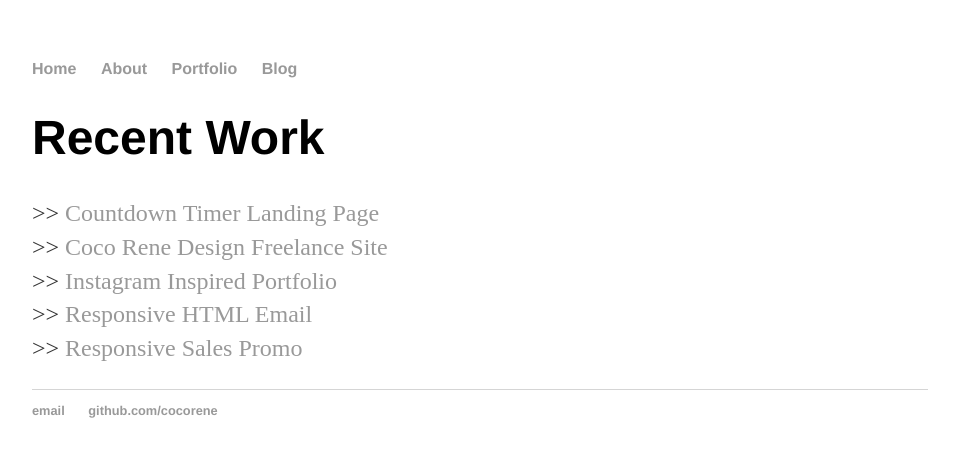
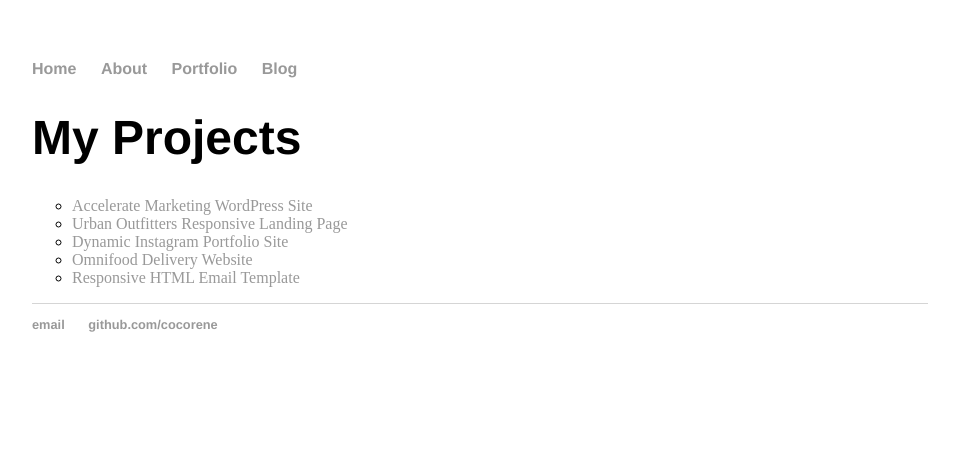
Before and after one commit to cocorene/cocorene.github.io, a Jekyll site: the page built from portfolio/index.html, in a window 1280 px wide. Shown: the top 457 px of the page, without its empty margins (160-1119 px from the left). Built offline with Jekyll 4.4.1, drawn with Linux system fonts in a browser that asks for light colours.

Commit message:
Update index.html
update projects

```diff
--- a/portfolio/index.html
+++ b/portfolio/index.html
@@ -5,10 +5,12 @@ description: Information about the personal website for Chanelle White, Web Desi
 ---
 
   <div class="portfolio">
-    <h1>Recent Work</h1>
-    <p>>> <a href="http://cocorene.github.io/countdown-landing-page/" target="_blank">Countdown Timer Landing Page</a><br />
-    >> <a href="http://cocorenedesign.com/" target="_blank">Coco Rene Design Freelance Site</a><br />
-    >> <a href="http://cocorene.github.io/instagram-portfolio/" target="_blank">Instagram Inspired Portfolio</a><br />
-    >> <a href="http://cocorene.github.io/fluid-hybrid-email/" target="_blank">Responsive HTML Email</a><br />
-    >> <a href="http://cocorene.github.io/URBN-Fall-Sale-2015" target="_blank">Responsive Sales Promo</a></p>
+    <h1>My Projects</h1>
+    <ul style="list-style-type:circle">
+      <li><a href="http://accelerate.chanellewhite.com target="_blank">Accelerate Marketing WordPress Site</a></li>
+      <li><a href="http://cocorene.github.io/URBN-Fall-Sale-2015" target="_blank">Urban Outfitters Responsive Landing Page</a></li>
+      <li><a href="http://cocorene.github.io/instagram-portfolio/" target="_blank">Dynamic Instagram Portfolio Site</a></li>
+      <li><a href="http://cocorene.github.io/Omnifood-Responsive-Website/" target="_blank">Omnifood Delivery Website</a></li>
+      <li><a href="http://cocorene.github.io/fluid-hybrid-email/" target="_blank">Responsive HTML Email Template</a></li>
+    </ul>
   </div>
```
